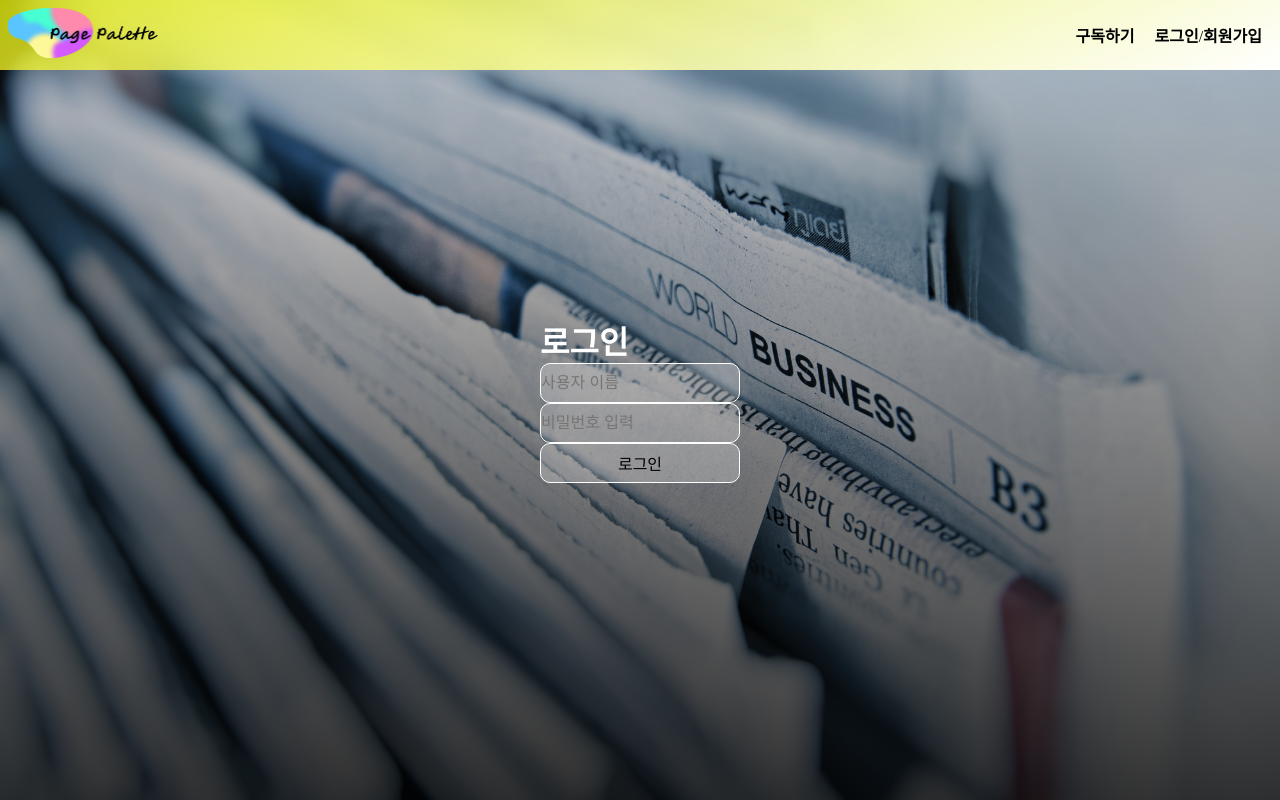
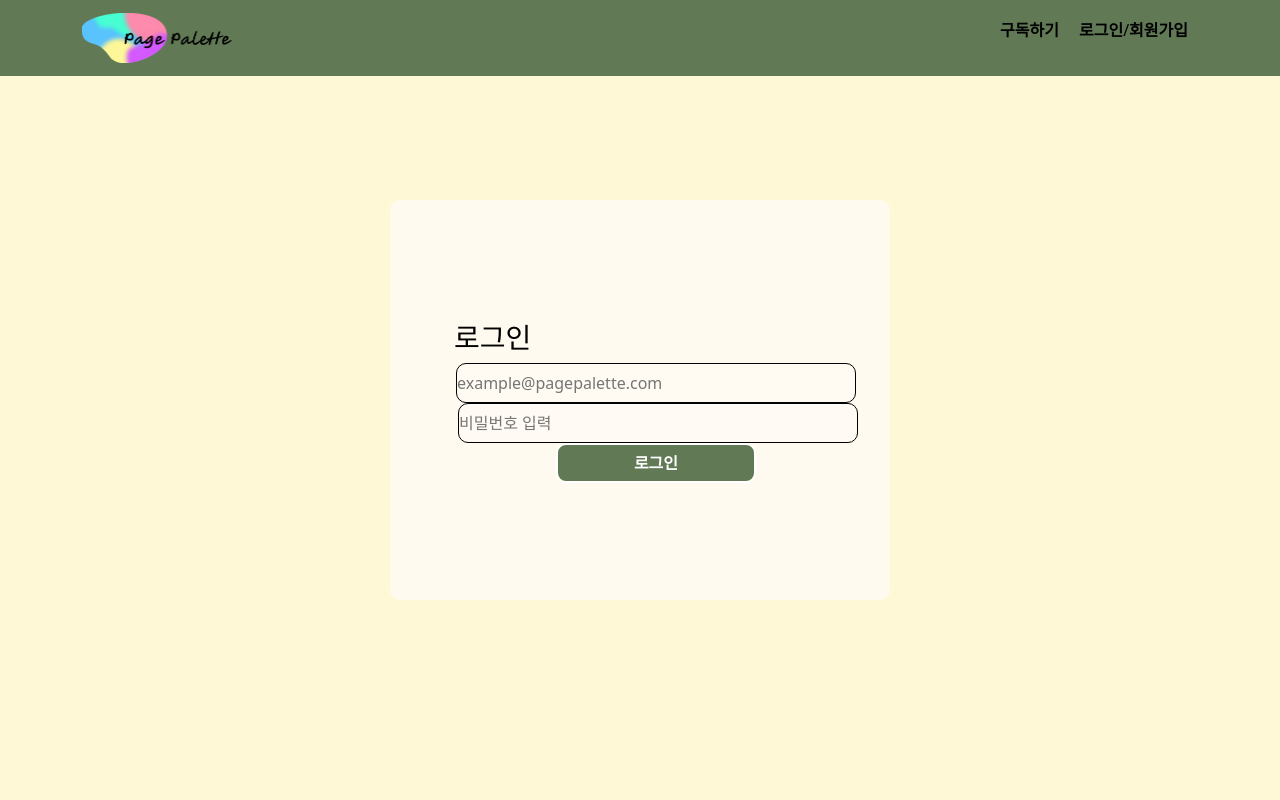
Before and after one commit to jinn0135/DA28_final_PagePalette, a Django app: page /common/login/ in a window 1280 px wide. Run offline with Django 3.2, Linux system fonts and the light colour scheme.

Commit message:
modify login

```diff
--- a/mysite/common/forms.py
+++ b/mysite/common/forms.py
@@ -2,8 +2,8 @@ from django import forms
 from .models import UserInfo, UserOption
 
 class SignupForm(forms.ModelForm):
-    gender = forms.ChoiceField(choices=UserInfo.GENDER_CHOICES, widget=forms.Select())
-    age = forms.ChoiceField(choices=UserInfo.AGE_CHOICES, widget=forms.Select())
+    gender = forms.ChoiceField(choices=UserInfo.GENDER_CHOICES, widget=forms.Select(), required=True)
+    age = forms.ChoiceField(choices=UserInfo.AGE_CHOICES, widget=forms.Select(), required=True)
     pw = forms.CharField(widget=forms.PasswordInput())
     class Meta:
         model = UserInfo
--- a/mysite/common/views.py
+++ b/mysite/common/views.py
@@ -12,31 +12,28 @@ from .forms import SignupForm, SubscribeForm
 # Create your views here.
 
 def LogIn(request):
-    if request.method == 'GET':
-        return render(request, 'common/login.html')
+    if request.method == "POST":
+        email = request.POST.get('email')
+        pw = request.POST.get('pw')
+        try:
+                # UserInfo 모델에서 해당 이메일과 비밀번호 확인
+                user = UserInfo.objects.get(email=email, pw=pw)
+                # 로그인 처리
+                request.session['email'] = user.email
+                return redirect('main:main')
+        except UserInfo.DoesNotExist:
+                error_message = '이메일 또는 비밀번호가 일치하지 않습니다.'
+                return render(request, 'common/login.html', {'error_message': error_message})
+    else:
+        form = SignupForm()
 
-    elif request.method == 'POST':
-        username = request.POST.get('username', None)
-        password = request.POST.get('password', None)
-        errMsg = {}
-
-        if not (username and password):
-            errMsg['error'] = "모든 값을 입력하세요"
-        else:
-            user = UserInfo.objects.get(email = username)
-            if check_password(password, user.password):
-                request.session['email'] = user.email
-                return redirect('/')
-            else:
-                errMsg['error'] = "비밀번호를 다시 입력하세요"
-        return render(request, 'common/login.html', errMsg)
+    return render(request, 'common/login.html', {'form':form})
 
 def LogOut(request):
-    return render(request, 'main/main.html')
-
-# def check_pw_len(pw, MIN_PW_LENGTH = 8):
-#     if len(pw) < MIN_PW_LENGTH:
-#         return JsonResponse({'message':'비밀번호는 8글자 이상이어야 합니다.'}, status=409)
+    # 로그아웃 처리
+    if 'email' in request.session:
+        del request.session['email']
+    return redirect('main:main')
 
 # 가입 페이지
 def SignUp(request):
@@ -45,11 +42,18 @@ def SignUp(request):
         if form.is_valid():
             email = form.cleaned_data['email']
             if UserInfo.objects.filter(email=email).exists():
-                error_message = '이미 가입된 이메일입니다.'
-                return render(request, 'common/signup.html', {'form': form, 'error_message': error_message})
+                messages.error(request, '이미 가입된 이메일입니다.')
+                return render(request, 'common/signup.html', {'form':form})
             else:
+                # 추가 유효성 검사
+                age = form.cleaned_data['age']
+                gender = form.cleaned_data['gender']
+                if not age or gender is None:
+                    messages.error(request, '성별과 연령대를 선택해주세요.')
+                    return render(request, 'common/signup.html', {'form':form})
                 form.save()
-                return redirect('/common/login')
+                return redirect('common:login')
+
     else:
         form = SignupForm()
 
@@ -70,8 +74,3 @@ def Subscribe(request):
     else:
         form = SubscribeForm()
     return render(request, 'common/subscribe.html', {'form':form})
-
-def BookService_detail(request):
-    pass
-    # 조건문 줘서 bookservice=1인 경우
-    # large_category, middle_category, selected_book_isbn 입력 창 나오게...
--- a/mysite/pagepalette/settings.py
+++ b/mysite/pagepalette/settings.py
@@ -49,6 +49,7 @@ MIDDLEWARE = [
     'django.contrib.auth.middleware.AuthenticationMiddleware', # 나중에 주석
     'django.contrib.messages.middleware.MessageMiddleware',
     'django.middleware.clickjacking.XFrameOptionsMiddleware',
+    'django.contrib.sessions.middleware.SessionMiddleware',
 ]
 
 ROOT_URLCONF = 'pagepalette.urls'
@@ -117,7 +118,7 @@ AUTH_PASSWORD_VALIDATORS = [
 
 LANGUAGE_CODE = 'ko-kr'
 
-TIME_ZONE = 'ASIA/Seoul'
+TIME_ZONE = 'Asia/Seoul'
 
 USE_I18N = True
 
--- a/mysite/static/style.css
+++ b/mysite/static/style.css
@@ -1,12 +1,3 @@
-@import url('https://fonts.googleapis.com/css2?family=Nanum+Pen+Script&family=Poppins:wght@400;700&family=Varela+Round&display=swap');
-.Nanum{
-    font-family: 'Nanum Pen Script', cursive;
-}
-/*font-family: 'Nanum Pen Script', cursive;*/
-/*font-family: 'Poppins', sans-serif;*/
-/*font-family: 'Varela Round', sans-serif;*/
-
-
 *{
     margin: 0;
     padding: 0;
@@ -36,7 +27,10 @@ header{
     width: 100%;
     /* height: 7vh; */
     padding: 0.5rem; /*나중에 공간 너무 떠보이면 여기를 수정 */
-    background: linear-gradient(338deg, #FFF 0%, rgba(250, 255, 0, 0.72) 100%);
+    /*background: linear-gradient(338deg, #FFF 0%, rgba(250, 255, 0, 0.72) 100%);*/
+    /*background: linear-gradient(#A4D0A4, #F7E1AE);*/
+    background-color: #617A55;
+
 
 
 }
@@ -100,7 +94,9 @@ main{
     top: 70px;
     width: 100%;
     height: 100vh; /* 뷰포트 높이의 100% */
-    background: linear-gradient(rgba(0,0,0,0.1), rgba(0,0,0,0.8)), url('./images/background.jpg') center center;
+    /*background: linear-gradient(rgba(0,0,0,0.1), rgba(0,0,0,0.8)), url('./images/background.jpg') center center;*/
+    /*background: linear-gradient(#F7E1AE, white);!*#F7E1AE, #FF8D6);*!*/
+    background-color: #FFF8D6;/*#F7E1AE, #FF8D6);*/
     background-size: cover;
     display: flex;
     justify-content: center; /* flex container, grid container에서 요소끼리 어떻게 띄울지 지정 */
@@ -109,27 +105,41 @@ main{
 }
 
 
-main h4{
+main > h4{
     font-size: 2rem;
-    color: white;
+    color: black;
 }
 
 main h2{
     font-size: 3.5rem;
     margin: 2rem 0; /* 위/아래 2rem, 좌/우 0. */
     letter-spacing: 3px;
-    color: white;
+    /*color: white;*/
 }
 
 main p{
     max-width: 500px;
     margin: 0 auto;
     font-size: 1.25rem;
-    color: white;
+    /*color: white;*/
 }
 
 main a>button{
-    font-size: 2rem;
+    font-size: 1rem;
+    width: 270px;
+    height: 100px;
+    background-color: transparent;
+    border: 3px solid #617A55;
+    border-radius: 20px;
+    padding: 1rem 2rem;
+    margin-top: 3rem;
+    /*color: white;*/
+    font-weight: bold;
+    cursor: pointer;
+}
+
+main a>button:hover{
+    font-size: 1rem;
     width: 270px;
     height: 100px;
     background-color: transparent;
@@ -137,7 +147,7 @@ main a>button{
     border-radius: 20px;
     padding: 1rem 2rem;
     margin-top: 3rem;
-    color: white;
+    color: black;
     font-weight: bold;
     cursor: pointer;
 }
@@ -209,23 +219,24 @@ box-shadow: -5px -5px 20px 0px rgba(255, 255, 255, 0.30) inset, 0px 4px 200px 0p
 }
 
 .login-container{
-    /* border: 3px solid #edff25; */
+    background-color: floralwhite;
+    /*border: 3px solid #edff25;*/
     border-radius: 10px;
     display: flex;
     justify-content: center;
     align-items: center;
-    width: 300px;
-    height: 300px;
+    width: 500px;
+    height: 400px;
 }
 
-.login-container > ul > li > h4 {
-    color: white;
+.login-container > ul > li > h3 {
+    color: black;
     text-align: left;
     padding: 10 10;
 }
 
 .login-form{
-    height: 300;
+    height: 100px;
     justify-content: space-between;
 }
 
@@ -251,6 +262,7 @@ box-shadow: -5px -5px 20px 0px rgba(255, 255, 255, 0.30) inset, 0px 4px 200px 0p
 .palette{
     color:#D2B4DE;
     color:#A2D9CE;
+    color: #edff25;
 }
 
 /* 회원가입 바디 부분을 설정하는 코드 */
@@ -258,20 +270,29 @@ box-shadow: -5px -5px 20px 0px rgba(255, 255, 255, 0.30) inset, 0px 4px 200px 0p
 
 
 .main-container-signup{
+    background-color: floralwhite;
+    /*border: 3px solid #edff25;*/
+    border-radius: 10px;
     text-align: center;
     padding: 8px 8px;
-    /* border: 1px solid white; */
     display: block;
     justify-content: center;
     align-items: center;
+    width: 500px;
+    height: 400px;
 }
 
-.typing-list{ /*회원가입 폼에서 아이디 입력 필드와 비밀번호 입력 필드 사이의 간격을 주기 위함 */
+.main-container-signup > h4{ /* 회원가입 페이지 -> 컨테이너 -> "회원가입" 텍스트 스타일 지정*/
+    text-align: left;
+    padding: 10 10;
+}
+
+.typinglist{ /*회원가입 폼에서 아이디 입력 필드와 비밀번호 입력 필드 사이의 간격을 주기 위함 */
 
     padding: 11px 8px 0px 8px; /* top right bottom left */
 }
 
-.input-form{
+.inputform{
     font-size: 1rem;
     width: 200px;
     height: 40px;
@@ -287,3 +308,27 @@ box-shadow: -5px -5px 20px 0px rgba(255, 255, 255, 0.30) inset, 0px 4px 200px 0p
     align-items: center;
     padding: 30px;
 }
+
+.submit-button{
+    color: white;
+    background-color: #617A55;
+    font-size: 1rem;
+    font-weight: bold;
+    width: 200px;
+    height: 40px;
+    flex-shrink: 0;
+    border-radius: 10px;
+    border: 2px solid white;
+}
+
+.submit-button:hover{
+    background-color: #FFF8D6;
+    color: black;
+    font-size: 1rem;
+    font-weight: bold;
+    width: 200px;
+    height: 40px;
+    flex-shrink: 0;
+    border-radius: 10px;
+    border: 1px solid black;
+}
--- a/mysite/templates/base.html
+++ b/mysite/templates/base.html
@@ -5,6 +5,7 @@
     <meta charset="UTF-8">
     <meta name="viewport" content="width=device-width, initial-scale=1.0, shrink-to-fit=no">
     <link rel="stylesheet" type="text/css" href="{% static 'style.css' %}">
+    <link href="https://cdn.jsdelivr.net/npm/bootstrap@5.3.0/dist/css/bootstrap.min.css" rel="stylesheet" integrity="sha384-9ndCyUaIbzAi2FUVXJi0CjmCapSmO7SnpJef0486qhLnuZ2cdeRhO02iuK6FUUVM" crossorigin="anonymous">
     <title>페이지 팔레트</title>
 <!--    <link rel=“stylesheet” href=“./index.css”>-->
 </head>
--- a/mysite/templates/common/login.html
+++ b/mysite/templates/common/login.html
@@ -2,85 +2,47 @@
 {% load static %}
 
 {% block content %}
-
 <main id="main">
     <div class="login-container">
         <ul>
-            <li><h4>로그인</h4></li>
+            <li><h3>로그인</h3></li>
+            <div class="login-form">
+                <form method="post" class="post-form" action="{% url 'common:login' %}">
+                    {% csrf_token %}
+                    {% if error_message %}
+                        <p class="error-message">{{ error_message }}</p>
+                    {% endif %}
+                    <!--230705 1059 수정-->
+                    <li class="id">
+                        <label for="email">
+                            <input type="text" name="email" id="email" value="{{ form.email.value|default_if_none:'' }}" placeholder="example@pagepalette.com" style="font-size: 1rem;
+                            width: 400px;
+                            height: 40px;
+                            border-radius: 10px;
+                            flex-shrink: 0;
 
-            <div class="login-form">
-
-
-                <form method="post" class=“post-form” action="{% url 'common:login' %}">
-                    {% csrf_token %}
-                    {% include "form_errors.html" %}
-                    <li class="id">
-                        <label for="username"></label>
-                        <input type="text" name="username" id="username" value="{{ form.username.value|default_if_none:'' }}" placeholder="사용자 이름" style="font-size: 1rem;
-                        width: 200px;
+                            border: 1.5px solid black;
+                            background: rgba(255, 251, 251, 0.25);">
+                        </label>
+                    </li>
+                    <!--230705 1059 수정-->
+                    <li class="ps">
+                        <label for="pw"></label>
+                        <input type="password" name="pw" id="pw"placeholder="비밀번호 입력" style="font-size: 1rem;
+                        width: 400px;
                         height: 40px;
+                        border-radius: 10px;
                         flex-shrink: 0;
-                        border-radius: 10px;
-                        border: 1.5px solid white;
-                        background: rgba(255, 251, 251, 0.25);">
+                        border: 1.5px solid black;
+                        background: rgba(255, 251, 251, 0.232);">
                     </li>
-
-                    <li class="ps">
-                        <label for="password"></label>
-                        <input type="password" name="password" id="password" value="{{ form.password.value|default_if_none:'' }}" placeholder="비밀번호 입력" style="font-size: 1rem;
-                        width: 200px;
-                        height: 40px;
-                        flex-shrink: 0;
-                        border-radius: 10px;
-                        border: 1.5px solid white;
-                        background: rgba(255, 251, 251, 0.232);">
-
-                    </li>
-
                     <li>
-                        <button type="submit" value="로그인" style="
-                        font-size: 1rem;
-                        width: 200px;
-                        height: 40px;
-                        flex-shrink: 0;
-                        border-radius: 10px;
-                        border: 1.5px solid white;
-                        background: rgba(255, 251, 251, 0.25);">로그인
+                        <button type="submit" value="로그인" class="submit-button">로그인
                         </button>
                     </li>
-
-
-
                 </form>
-
-
-
             </div>
-
         </ul>
     </div>
 </main>
-
 {% endblock %}
-
-
-
-
-
-<!--{#<h1>로그인 페이지</h1>#}-->
-<!--{#<div>#}-->
-<!--{#    <a href="{% url 'common:login' %}">로그인하기</a>#}-->
-<!--{#</div>#}-->
-<!--{#<form method="post" class=“post-form” action="{% url 'common:login' %}">#}-->
-<!--{#    {% csrf_token %}#}-->
-<!--{#    {% include "form_errors.html" %}#}-->
-<!--{#    <div class="form-group">#}-->
-<!--{#        <label form="username">사용자 이름</label>#}-->
-<!--{#        <input type="text" class="form-control" name="username" id="username" value="{{ form.username.value|default_if_none:'' }}">#}-->
-<!--{#    </div>#}-->
-<!--{#    <div class="form-group">#}-->
-<!--{#        <label form="password">비밀번호</label>#}-->
-<!--{#        <input type="password" class="form-control" name="password" id="password" value="{{ form.password.value|default_if_none:'' }}">#}-->
-<!--{#    </div>#}-->
-<!--{#    <button type="submit">로그인</button>#}-->
-<!--{#</form>#}-->
--- a/mysite/templates/navbar.html
+++ b/mysite/templates/navbar.html
@@ -9,18 +9,20 @@
         <nav>
             <ul>
                 {% if user.is_authenticated %}
+                <!-- 사용자가 인증된 경우 -->
                 <li>
-                    <a href="{% url 'common:subscribe' %}" class="Nanum"><button>구독하기</button></a>
+                    <a href="{% url 'common:subscribe' %}"><button>구독하기</button></a>
                 </li>
                 <li>
-                    <a href="{% url 'common:logout' %}" class="Nanum"><button>로그아웃</button></a>
+                    <a href="{% url 'common:logout' %}"><button>로그아웃</button></a>
                 </li>
                 {% else %}
+                <!-- 사용자가 인증되지 않은 경우 -->
                 <li>
-                    <a href="{% url 'common:subscribe' %}" class="Nanum"><button>구독하기</button></a>
+                    <a href="{% url 'common:login' %}"><button>구독하기</button></a>
                 </li>
                 <li>
-                    <a href="{% url 'common:login' %}" class="Nanum"><button>로그인</button></a>/<a href="{% url 'common:signup' %}"><button>회원가입</button></a>
+                    <a href="{% url 'common:login' %}"><button>로그인</button></a>/<a href="{% url 'common:signup' %}"><button>회원가입</button></a>
                 </li>
                 {% endif %}
             </ul>
```
Also changed, not shown: mysite/common/models.py (+4 -4 lines), mysite/templates/common/signup.html (+22 -19 lines).
